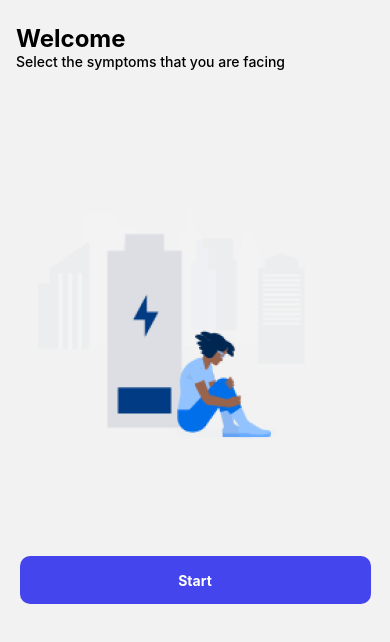
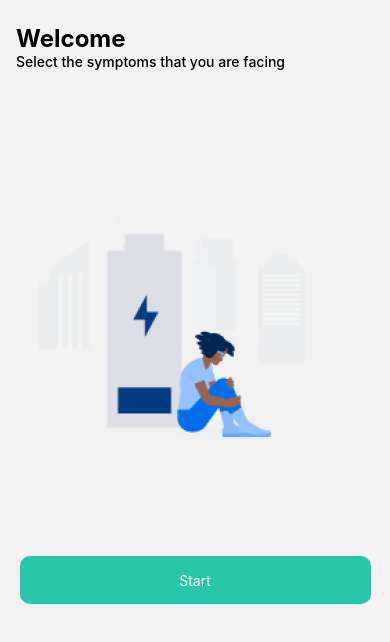
Before and after one commit to Tommzydanz/DepressionEpisodesApp, a React Native app: screen /Home in a window 390 px wide. Shown: the top 642 px of the page. Built offline with nearby package versions, Linux system fonts and the light colour scheme.

Commit message:
fix(button.tsx): made major changes on button

```diff
--- a/src/components/Button/Button.tsx
+++ b/src/components/Button/Button.tsx
@@ -4,21 +4,16 @@ import {IButtonProps} from './interfaces';
 
 const Button: IButtonProps = function Button({children, onPress, style}) {
   return (
-    <View style={styles.rootContainer}>
+    <View style={[styles.rootContainer, style]}>
       <Pressable
         onPress={onPress}
         style={({pressed}) =>
           pressed
-            ? [
-                styles.pressed,
-                styles.buttonContainer,
-              ]
-            : [styles.buttonContainer, {backgroundColor: '#4545EE' }]
+            ? [styles.pressed, styles.buttonContainer]
+            : [styles.buttonContainer, {backgroundColor: '#28C7AC'}, style]
         }
-        android_ripple={{color: '#F3F3F3'}}>
-        <Text style={[styles.buttonText, {color: 'white'}, style]}>
-          {children}
-        </Text>
+        android_ripple={{color: '#2b2a2a36'}}>
+        <Text style={[styles.buttonText, {color: 'white'}]}>{children}</Text>
       </Pressable>
     </View>
   );
@@ -36,6 +31,10 @@ const styles = StyleSheet.create({
     height: 48,
     justifyContent: 'center',
     overflow: 'hidden',
+    shadowColor: '#ffffff00',
+    shadowOpacity: 0.6,
+    elevation: 1,
+    shadowOffset: {width: 0, height: 6},
   },
   buttonText: {
     textAlign: 'center',
```
